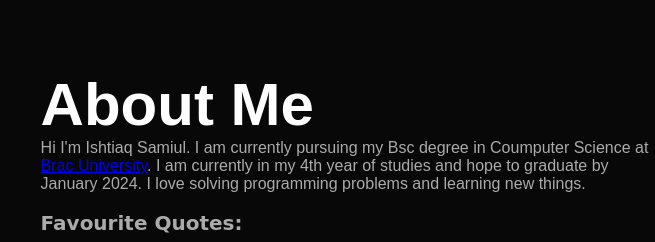
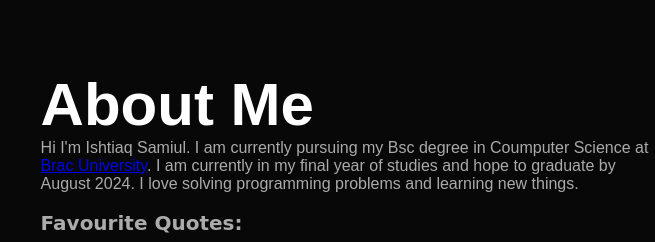
Before and after one commit to Samiul2651/Cse391_SM2024, a plain HTML site: page index.html in a window 1280 px wide. Shown: the part 820-1062 px from the top of the page, 497-1152 px from the left. Drawn offline with Linux system fonts and the light colour scheme.

Commit message:
Update index.html

```diff
--- a/index.html
+++ b/index.html
@@ -43,7 +43,7 @@
       </div>
       <div class="about-col-2">
         <h1 class="Sub-title">About Me</h1>
-        <p>Hi I'm Ishtiaq Samiul. I am currently pursuing my Bsc degree in Coumputer Science at <a href="https://www.bracu.ac.bd">Brac University</a>. I am currently in my 4th year of studies and hope to graduate by January 2024. I love solving programming problems and learning new things. </p>
+        <p>Hi I'm Ishtiaq Samiul. I am currently pursuing my Bsc degree in Coumputer Science at <a href="https://www.bracu.ac.bd">Brac University</a>. I am currently in my final year of studies and hope to graduate by August 2024. I love solving programming problems and learning new things. </p>
         <br>
         <p style="font-size: 20px; font-family: cursive; font-weight: bold;">Favourite Quotes:</p>
         <table class="GeneratedTable">
```
